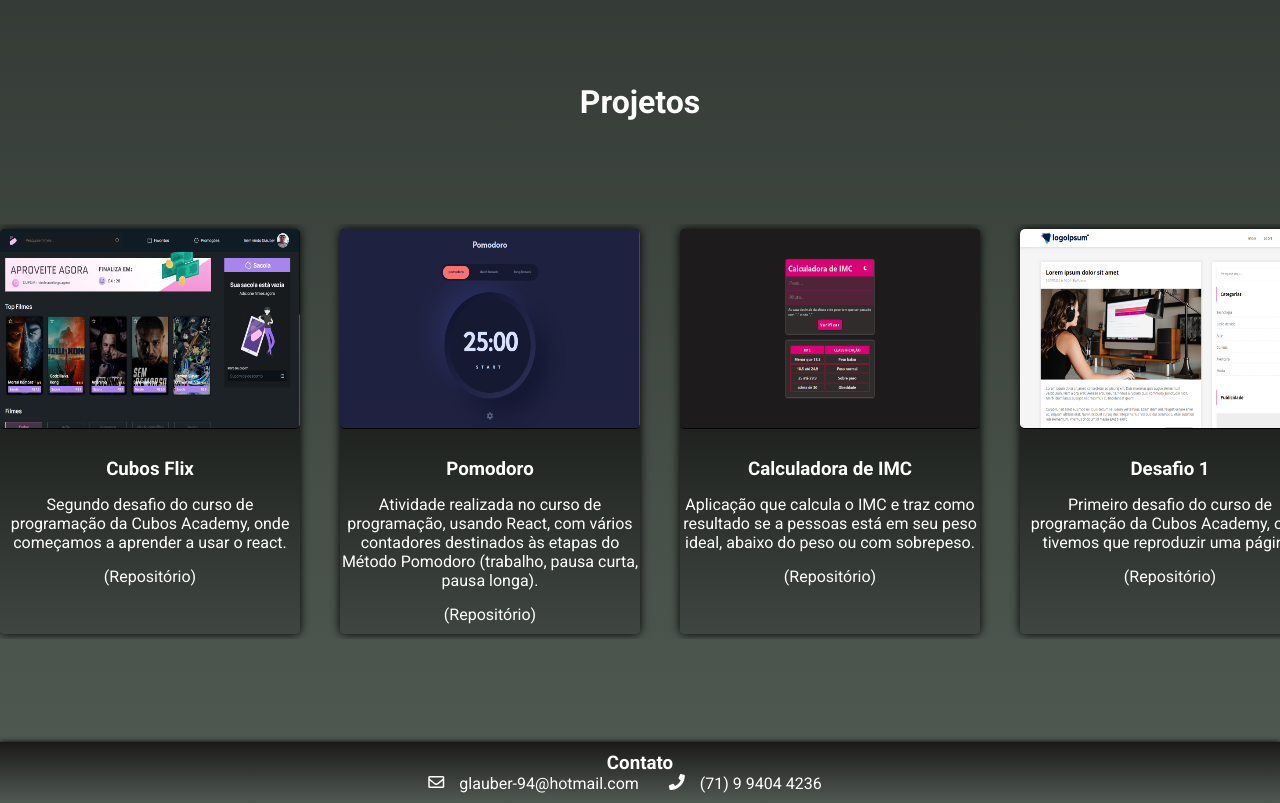
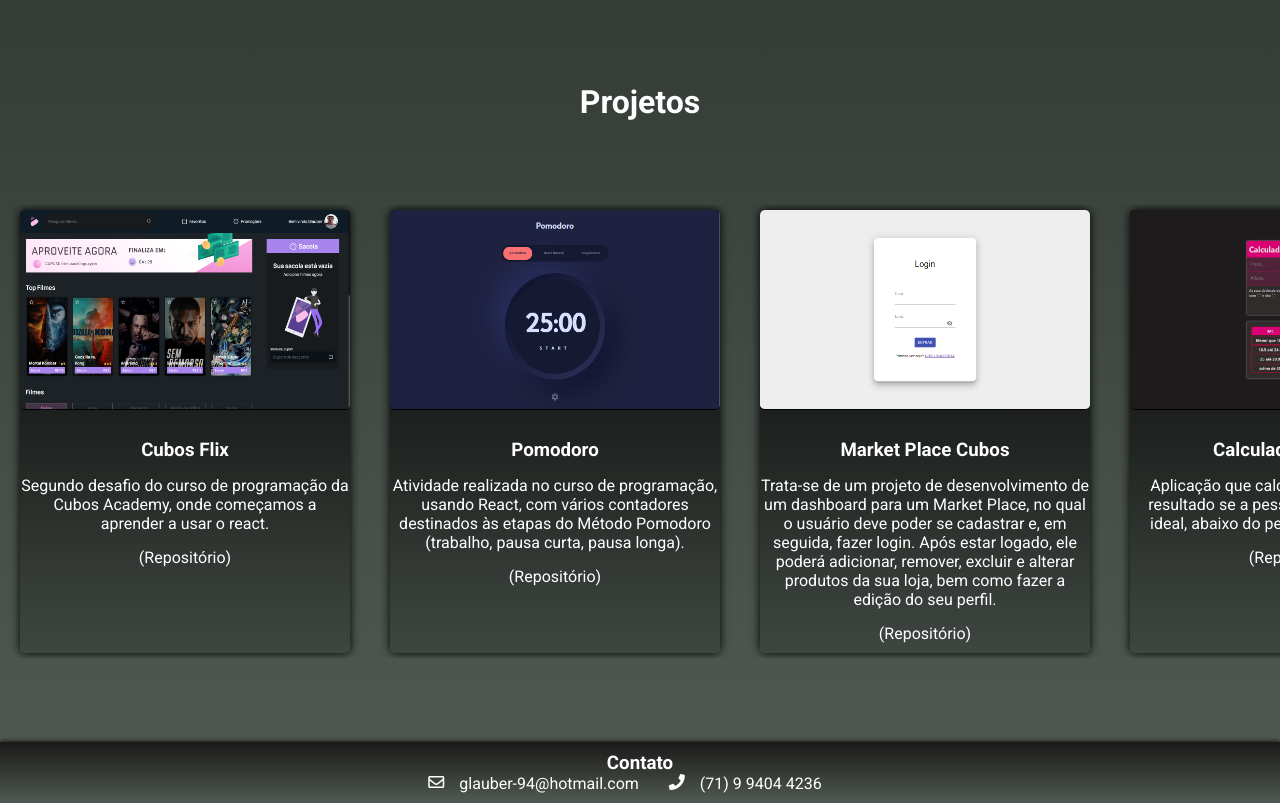
Before and after one commit to GlauberGuedes/Portfolio, a plain HTML site: page index.html in a window 1280 px wide. Shown: the part 1597-2400 px from the top of the page. Drawn offline with Linux system fonts and the light colour scheme.

Commit message:
desafio 3

```diff
--- a/index.html
+++ b/index.html
@@ -78,25 +78,31 @@
         <h2>Projetos</h2>
         <div class="projetos">
             <div class="card">
-                <a href="https://glauberguedes-cubosflix.netlify.app/" target="_blank"><img src="./assets/desafio-2.png" alt="foto desafio 2" width="300px" height="200px"/></a>
+                <a href="https://glauberguedes-cubosflix.netlify.app/" target="_blank"><img src="./assets/desafio-2.png" alt="foto desafio 2" width="330px" height="200px"/></a>
                 <h3>Cubos Flix</h3>
                 <p>Segundo desafio do curso de programação da Cubos Academy, onde começamos a aprender a usar o react.</p>
                 <a href="https://github.com/GlauberGuedes/cubos-flix" target="_blank">(Repositório)</a>
             </div>
             <div class="card">
-                <a href="https://glauberguedes-pomodoro.netlify.app/" target="_blank"><img src="./assets/pomodoro.png" alt="foto pomodoro" width="300px" height="200px"/></a>
+                <a href="https://glauberguedes-pomodoro.netlify.app/" target="_blank"><img src="./assets/pomodoro.png" alt="foto pomodoro" width="330px" height="200px"/></a>
                 <h3>Pomodoro</h3>
                 <p>Atividade realizada no curso de programação, usando React, com vários contadores destinados às etapas do Método Pomodoro (trabalho, pausa curta, pausa longa).</p>
                 <a href="https://github.com/GlauberGuedes/Pomodoro" target="_blank">(Repositório)</a>
             </div>
             <div class="card">
-                <a><img src="./assets/imc-not.png" alt="foto calculadora IMC" width="300px" height="200px"/></a>
+                <a><img src="./assets/desafio-3.png" alt="foto market place" width="330px" height="200px"/></a>
+                <h3>Market Place Cubos</h3>
+                <p>Trata-se de um projeto de desenvolvimento de um dashboard para um Market Place, no qual o usuário deve poder se cadastrar e, em seguida, fazer login. Após estar logado, ele poderá adicionar, remover, excluir e alterar produtos da sua loja, bem como fazer a edição do seu perfil.</p>
+                <a href="https://github.com/GlauberGuedes/Cubos-Market-Place" target="_blank">(Repositório)</a>
+            </div>
+            <div class="card">
+                <a><img src="./assets/imc-not.png" alt="foto calculadora IMC" width="330px" height="200px"/></a>
                 <h3>Calculadora de IMC</h3>
                 <p>Aplicação que calcula o IMC e traz como resultado se a pessoas está em seu peso ideal, abaixo do peso ou com sobrepeso.</p>
                 <a href="https://github.com/GlauberGuedes/calculadora-IMC" target="_blank">(Repositório)</a>
             </div>
             <div class="card">
-                <a><img src="./assets/desafio-1.png" alt="foto desafio 1" width="300px" height="200px"/></a>
+                <a><img src="./assets/desafio-1.png" alt="foto desafio 1" width="330px" height="200px"/></a>
                 <h3>Desafio 1</h3>
                 <p>Primeiro desafio do curso de programação da Cubos Academy, onde tivemos que reproduzir uma página.</p>
                 <a href="https://github.com/GlauberGuedes/front-desafio-1" target="_blank">(Repositório)</a>
--- a/style.css
+++ b/style.css
@@ -27,6 +27,8 @@ body {
     color: white;
     background-image: linear-gradient(to top, #505a52 0%, #000000 100%);
     font-family: 'Roboto', sans-serif;
+    max-width: 100vw;
+    overflow-x: hidden;
 }
 
 .header {
@@ -190,7 +192,7 @@ a{
 .projetos {
     display: flex;
     max-width: 100vw;
-    padding: 5px 0 5px 0;
+    padding: 5px 20px 5px 20px;
     gap: 40px;
     overflow-x:auto;
 }
@@ -203,7 +205,7 @@ a{
     background-image: linear-gradient(to top, #3f4641 0%, #000000 100%);
     border-radius: 5px;
     box-shadow: 0 0 10px 0 black;
-    max-width: 300px;
+    max-width: 330px;
 }
 
 .card :last-child {
```
Also changed, not shown: assets/desafio-3.png (added).
